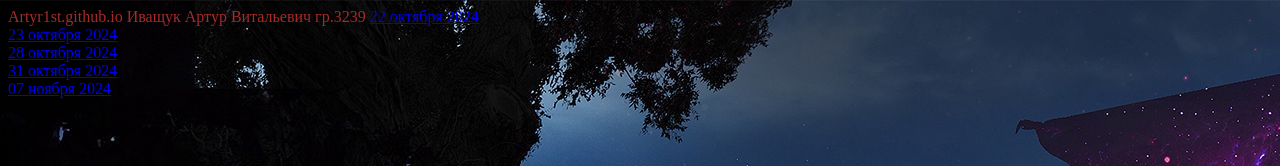
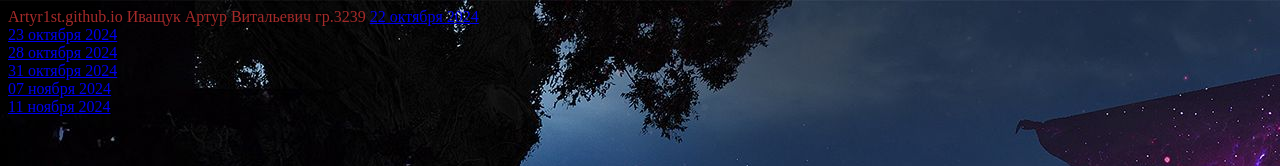
Before and after one commit to Artyr1st/Artyr1st.github.io, a plain HTML site: page index.html in a window 1280 px wide. Shown: the top 166 px of the page. Drawn offline with Linux system fonts and the light colour scheme.

Commit message:
Add files via upload

```diff
--- a/index.html
+++ b/index.html
@@ -17,6 +17,7 @@
     <a href=" 23oct24.html"> 23 октября 2024 </a> <br>
     <a href=" 28oct24.html"> 28 октября 2024 </a> <br>
     <a href=" 31oct24.html"> 31 октября 2024 </a> <br>
-    <a href=" 07nov24.html"> 07 ноября 2024 </a>
+    <a href=" 07nov24.html"> 07 ноября 2024 </a> <br>
+    <a href=" 11nov24.html"> 11 ноября 2024 </a> <br>
 </body>
 </html>
```
